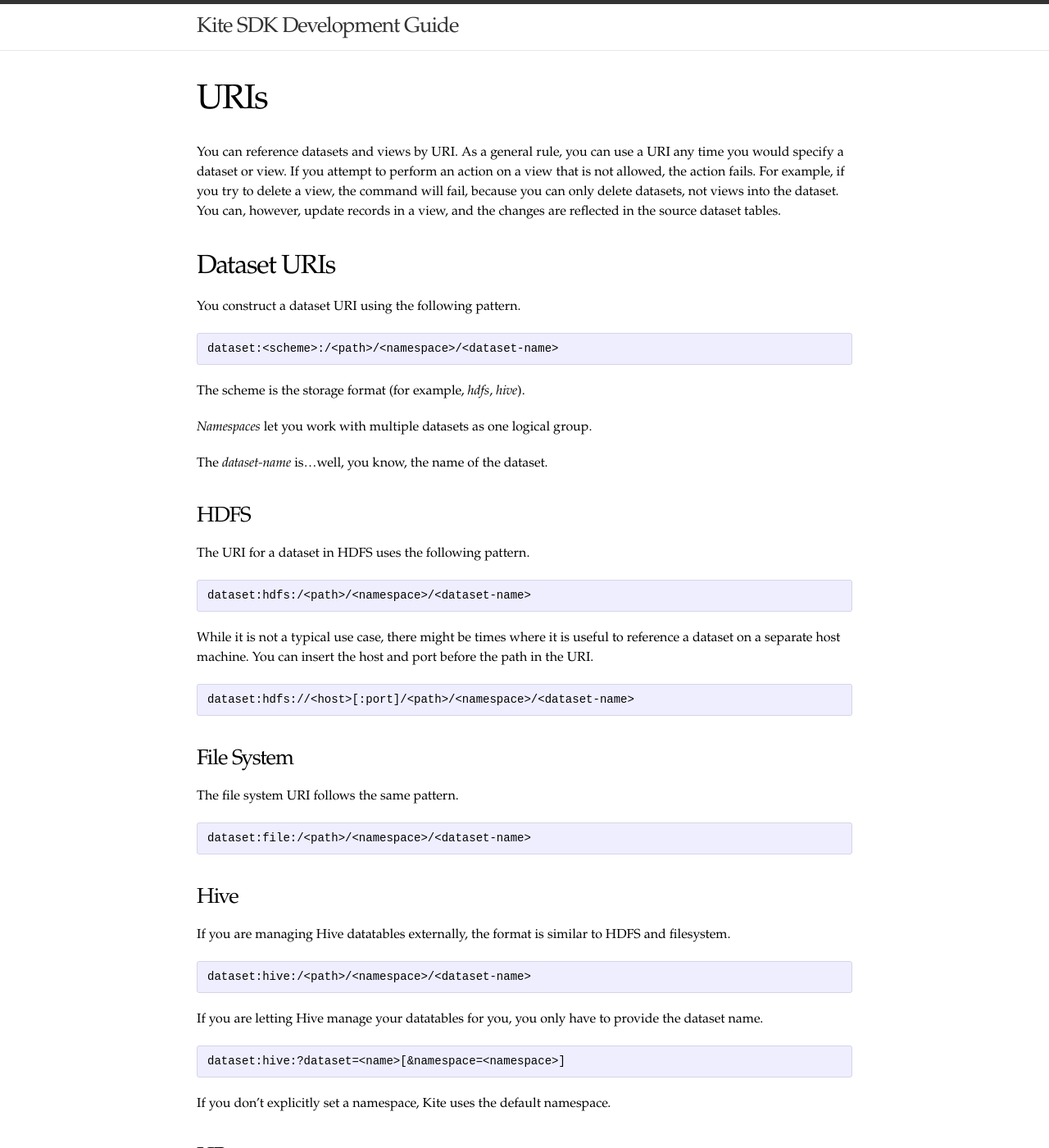
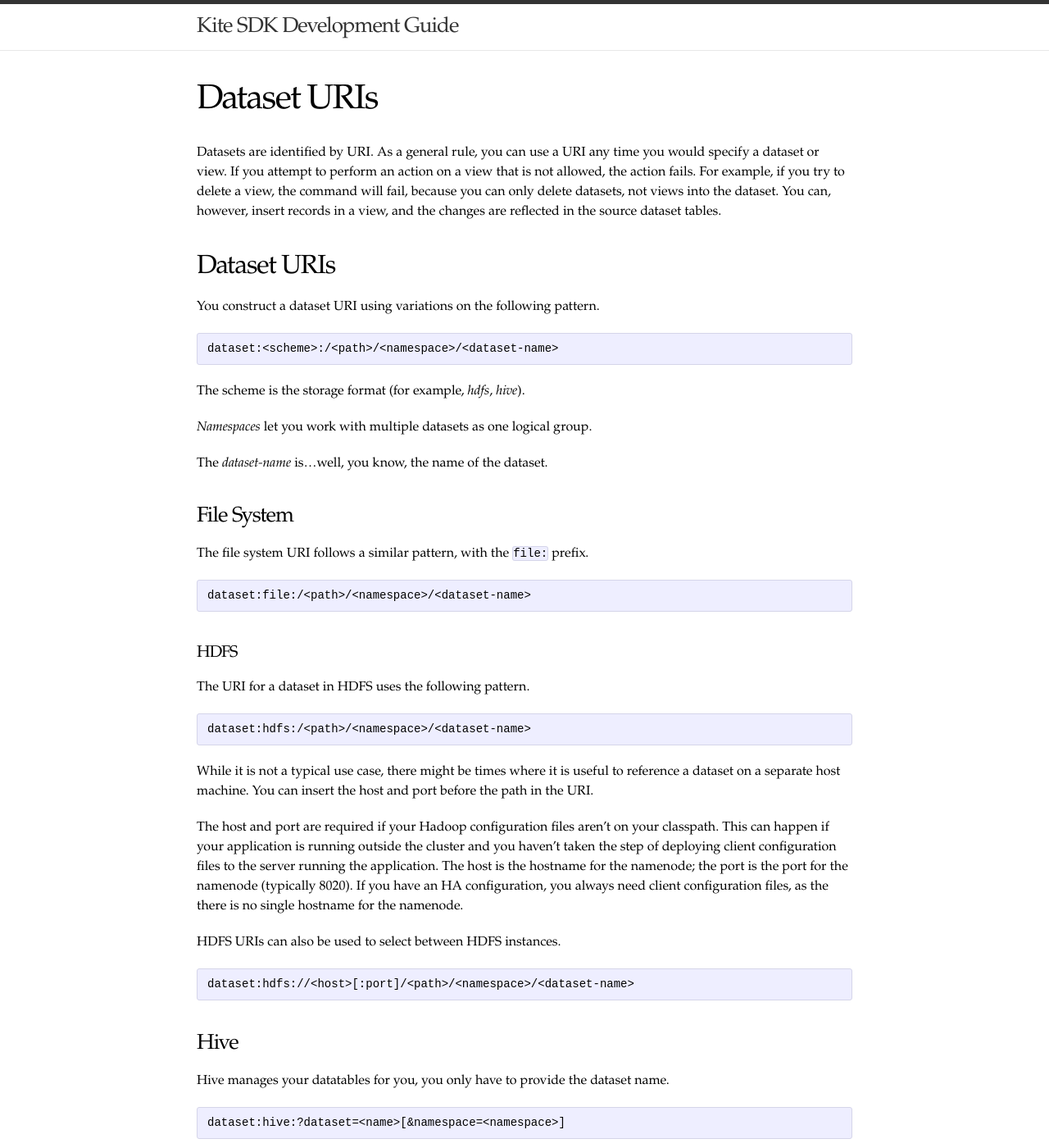
Before and after one commit to kite-sdk/kite-docs, a Jekyll site: the page built from URIs.md, in a window 1280 px wide and 1400 px high. Shown: the whole window at 82% size. Built offline with Jekyll 4.4.1, drawn with Linux system fonts in a browser that asks for light colours; some of the changed text lies outside the part shown.

Commit message:
Updates based on comments to 8/15.

````diff
--- a/URIs.md
+++ b/URIs.md
@@ -1,13 +1,13 @@
 ---
 layout: page
-title: URIs
+title: Dataset URIs
 ---
 
-You can reference datasets and views by URI. As a general rule, you can use a URI any time you would specify a dataset or view. If you attempt to perform an action on a view that is not allowed, the action fails. For example, if you try to delete a view, the command will fail, because you can only delete datasets, not views into the dataset. You can, however, update records in a view, and the changes are reflected in the source dataset tables.
+Datasets are identified by URI. As a general rule, you can use a URI any time you would specify a dataset or view. If you attempt to perform an action on a view that is not allowed, the action fails. For example, if you try to delete a view, the command will fail, because you can only delete datasets, not views into the dataset. You can, however, insert records in a view, and the changes are reflected in the source dataset tables.
 
 ## Dataset URIs
 
-You construct a dataset URI using the following pattern.
+You construct a dataset URI using variations on the following pattern.
 
 ```
 dataset:<scheme>:/<path>/<namespace>/<dataset-name>
@@ -18,27 +18,39 @@ _Namespaces_ let you work with multiple datasets as one logical group.
 
 The _dataset-name_ is...well, you know, the name of the dataset.
 
-### HDFS
+### File System
+
+The file system URI follows a similar pattern, with the `file:` prefix.
+
+```
+dataset:file:/<path>/<namespace>/<dataset-name>
+```
+
+#### HDFS
+
 The URI for a dataset in HDFS uses the following pattern.
 
 ```
 dataset:hdfs:/<path>/<namespace>/<dataset-name>
 ```
+
 While it is not a typical use case, there might be times where it is useful to reference a dataset on a separate host machine. You can insert the host and port before the path in the URI.
+
+The host and port are required if your Hadoop configuration files aren't on your classpath. This can happen if your application is running outside the cluster and you haven't taken the step of deploying client configuration files to the server running the application. The host is the hostname for the namenode; the port is the port for the namenode (typically 8020). If you have an HA configuration, you always need client configuration files, as the there is no single hostname for the namenode.
+
+HDFS URIs can also be used to select between HDFS instances.
 
 ```
 dataset:hdfs://<host>[:port]/<path>/<namespace>/<dataset-name>
 ```
 
-### File System
+### Hive
 
-The file system URI follows the same pattern.
+Hive manages your datatables for you, you only have to provide the dataset name.
 
 ```
-dataset:file:/<path>/<namespace>/<dataset-name>
+dataset:hive:?dataset=<name>[&namespace=<namespace>]
 ```
-
-### Hive
 
 If you are managing Hive datatables externally, the format is similar to HDFS and filesystem.
 
@@ -46,13 +58,7 @@ If you are managing Hive datatables externally, the format is similar to HDFS an
 dataset:hive:/<path>/<namespace>/<dataset-name>
 ```
 
-If you are letting Hive manage your datatables for you, you only have to provide the dataset name.
-
-```
-dataset:hive:?dataset=<name>[&namespace=<namespace>]
-```
-
-If you don't explicitly set a namespace, Kite uses the default namespace.
+If you don't explicitly set a namespace, Kite uses the default namespace. For Hive dataset, a Kite namespace maps one-to-one to a Hive database.
 
 ### HBase
 
@@ -70,23 +76,23 @@ hbase:host1,host2:9999,host3/myDataset
 
 ## View URIs
 
-A view URI starts the same as a dataset URI. You then add arguments as name/value pairs, similar to arguments in an HTML URI.
-The arguments place constraints on the information returned in the view.
+A view URI is constructed by changing the prefix of from `dataset:` to `view:`. You then add query arguments as name/value pairs, similar to query arguments in an HTML URL.
+The query arguments place constraints on the information returned in the view.
 
 ```
-view:<scheme>:/<path>/<namespace>/<dataset-name>?arg1=val1[&arg2=val2&...]
+view:?=
 ```
 
-For example, you can restrict values returned from a table of _users_ to users with a particular email address.
+For example, you can restrict values returned from a table of _users_ to users whose favorite color is pink.
 
 ```
-view:hdfs:/default/cloudera/users?email=cloudera@cloudera.com
+view:hdfs:/default/cloudera/users?favoriteColor=pink
 ```
 
-You can also set  constraints based on dataset partitions. For example, if a dataset were partitioned by date, you might create the view URI this way, constraining the values returned to March, 2014.
+You can also set constraints based on dataset partitions. For example, if a dataset were partitioned by date, you might create the view URI this way, constraining the values returned to March, 2014.
 
 ```
-view:hdfs:/default/cloudera/bontemps?year=2014&month=03
+view:hdfs:/default/cloudera/bontemps?year=2014&month=3
 ```
 
 There are three formats used to set constraint values. The values can be numbers or strings, but the values you specify must match the schema definition for the field.
````
Also changed, not shown: Interval-Notation.md (+6 -7 lines), index.md (+1 -1 lines).
